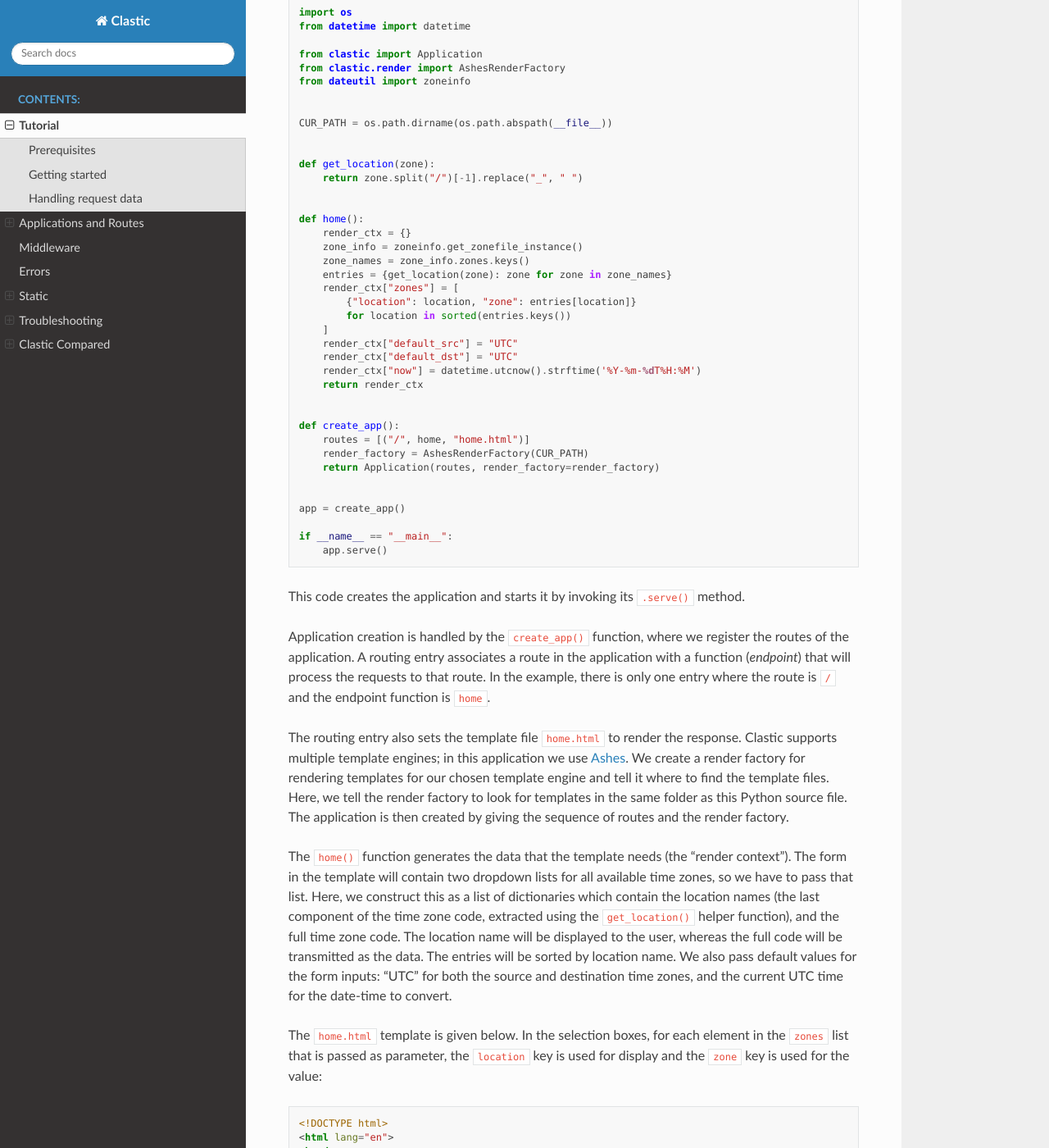
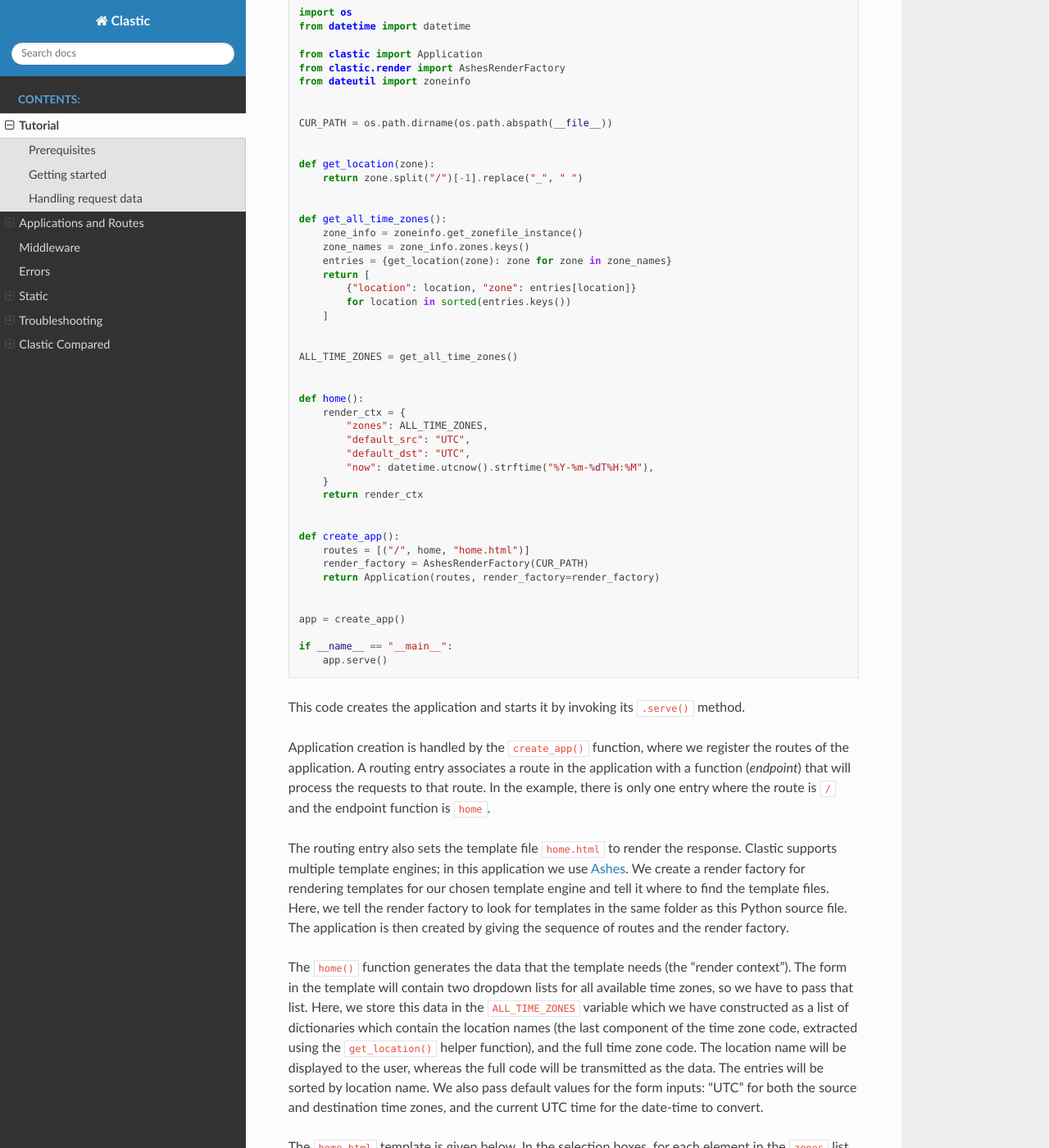
Before and after one commit to mahmoud/clastic, a Sphinx documentation site: the page built from docs/tutorial.rst, in a window 1280 px wide and 1400 px high, scrolled down 1113 px. Shown: the whole window at 82% size. Built offline with Sphinx 7.4.7 and the Read the Docs theme 2.0.0, drawn with Linux system fonts in a browser that asks for light colours; some of the changed text lies outside the part shown.

Commit message:
refactor tz operations out of endpoint functions

```diff
--- a/docs/tutorial.rst
+++ b/docs/tutorial.rst
@@ -70,18 +70,26 @@ Here's the Python file:
        return zone.split("/")[-1].replace("_", " ")
 
 
-   def home():
-       render_ctx = {}
+   def get_all_time_zones():
        zone_info = zoneinfo.get_zonefile_instance()
        zone_names = zone_info.zones.keys()
        entries = {get_location(zone): zone for zone in zone_names}
-       render_ctx["zones"] = [
+       return [
            {"location": location, "zone": entries[location]}
            for location in sorted(entries.keys())
        ]
-       render_ctx["default_src"] = "UTC"
-       render_ctx["default_dst"] = "UTC"
-       render_ctx["now"] = datetime.utcnow().strftime('%Y-%m-%dT%H:%M')
+
+
+   ALL_TIME_ZONES = get_all_time_zones()
+
+
+   def home():
+       render_ctx = {
+           "zones": ALL_TIME_ZONES,
+           "default_src": "UTC",
+           "default_dst": "UTC",
+           "now": datetime.utcnow().strftime("%Y-%m-%dT%H:%M"),
+       }
        return render_ctx
 
 
@@ -125,7 +133,8 @@ The ``home()`` function generates the data that the template needs
 The form in the template will contain two dropdown lists
 for all available time zones,
 so we have to pass that list.
-Here, we construct this as a list of dictionaries
+Here, we store this data in the ``ALL_TIME_ZONES`` variable
+which we have constructed as a list of dictionaries
 which contain the location names
 (the last component of the time zone code,
 extracted using the ``get_location()`` helper function),
@@ -203,7 +212,7 @@ First, let's add the corresponding routing entry:
        return Application(routes, render_factory=render_factory)
 
 
-Next, we'll implement the endpoint function ``show_time``.
+Next, we'll implement the endpoint function ``show_time()``.
 Since this function has to access the submitted data,
 it takes the ``request`` as its parameter,
 and the data in the request is available through ``request.values``.
@@ -213,29 +222,34 @@ along with the location names.
 
 .. code-block:: python
 
+   def show_time(request):
+       dt = request.values.get("dt")
+       src = request.values.get("src")
+       dst = request.values.get("dst")
+       render_ctx = {
+           "src_dt": dt,
+           "dst_dt": convert_tz(dt, src, dst),
+           "src_location": get_location(src),
+           "dst_location": get_location(dst),
+       }
+       return render_ctx
+
+
+The only missing piece is the ``convert_tz()`` function
+that will actually do the conversion:
+
+.. code-block:: python
+
    # from dateutil import parser, tz
 
-   def show_time(request):
-       render_ctx = {}
-
-       dt = request.values.get("dt")
+   def convert_tz(dt, src, dst):
        dt_naive = parser.parse(dt)
-
-       src = request.values.get("src")
-       render_ctx["src_location"] = get_location(src)
-
        src_zone = tz.gettz(src)
        src_dt = dt_naive.replace(tzinfo=src_zone)
-       render_ctx["src_dt"] = src_dt.strftime('%Y-%m-%dT%H:%M')
-
-       dst = request.values.get("dst")
-       render_ctx["dst_location"] = get_location(dst)
-
        dst_zone = tz.gettz(dst)
        dst_dt = src_dt.astimezone(dst_zone)
-       render_ctx["dst_dt"] = dst_dt.strftime('%Y-%m-%dT%H:%M')
+       return dst_dt.strftime('%Y-%m-%dT%H:%M')
 
-       return render_ctx
 
 
 And below is a simple ``show_time.html`` template:
```
